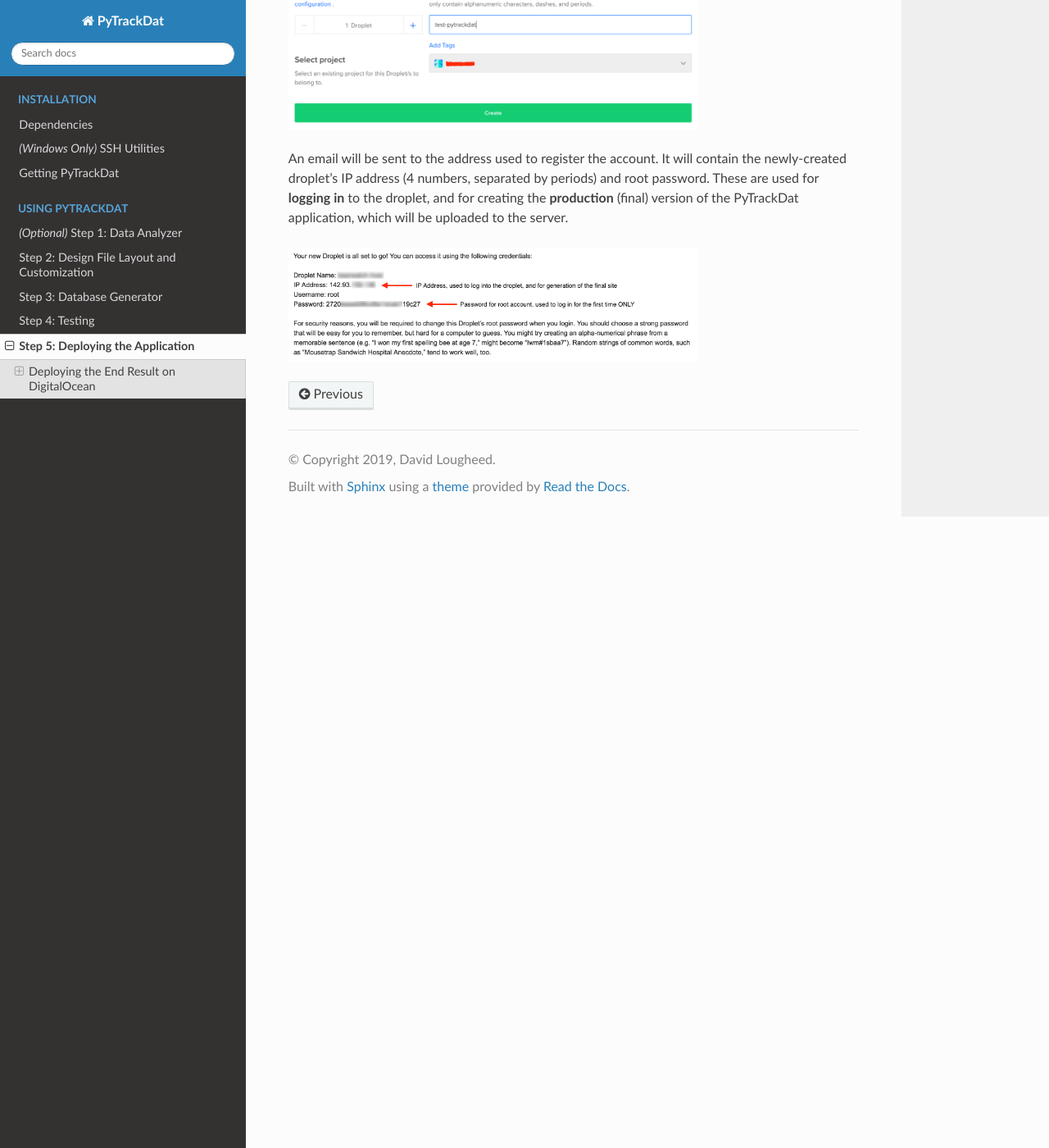
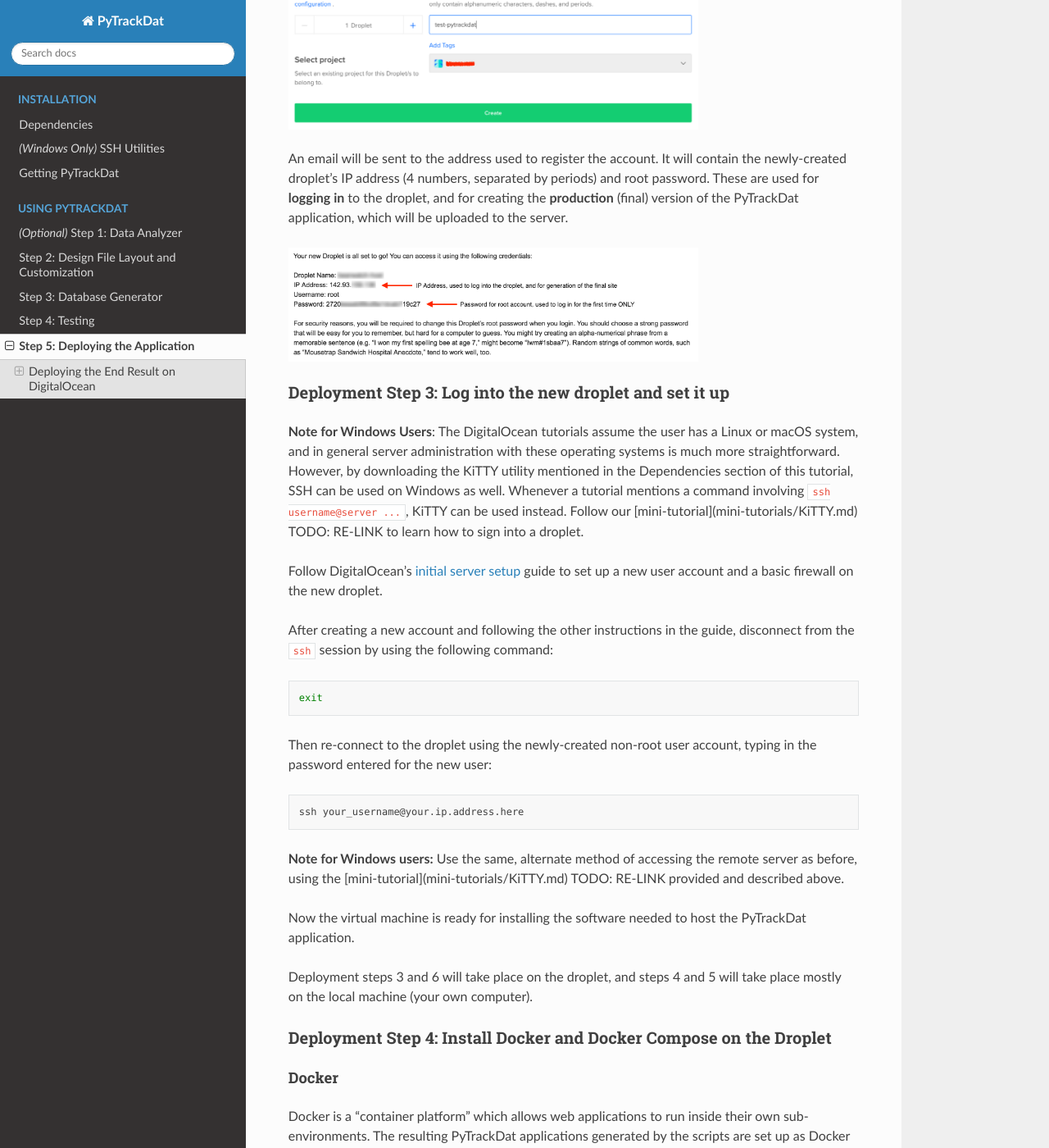
Before and after one commit to pytrackdat/pytrackdat, a Sphinx documentation site: the page built from docs/usage/step_5_deploying.rst, in a window 1280 px wide and 1400 px high, scrolled down 2542 px. Shown: the whole window at 82% size. Built offline with Sphinx 7.4.7 and the Read the Docs theme 2.0.0, drawn with Linux system fonts in a browser that asks for light colours; some of the changed text lies outside the part shown.

Commit message:
Add some more deployment steps ported from markdown

```diff
--- a/docs/usage/step_5_deploying.rst
+++ b/docs/usage/step_5_deploying.rst
@@ -34,6 +34,7 @@ If you already have a server on which the application can be deployed, see the
 section below. The DigitalOcean service provider is not specifically required
 to run the application.
 
+
 Deployment Step 1: Create a DigitalOcean account
 ^^^^^^^^^^^^^^^^^^^^^^^^^^^^^^^^^^^^^^^^^^^^^^^^
 
@@ -45,6 +46,7 @@ USD per month (as of the time of writing, the cheapest Droplet/VPS that one can
 create) for hosting the application.
 
 .. _`signup page`: https://cloud.digitalocean.com/registrations/new
+
 
 Deployment Step 2: Create a new droplet (virtual machine)
 ^^^^^^^^^^^^^^^^^^^^^^^^^^^^^^^^^^^^^^^^^^^^^^^^^^^^^^^^^
@@ -101,3 +103,85 @@ application, which will be uploaded to the server.
 .. figure:: ../_static/email.png
    :width: 500
    :alt: New Droplet Email"
+
+
+Deployment Step 3: Log into the new droplet and set it up
+^^^^^^^^^^^^^^^^^^^^^^^^^^^^^^^^^^^^^^^^^^^^^^^^^^^^^^^^^
+
+**Note for Windows Users**: The DigitalOcean tutorials assume the user has a
+Linux or macOS system, and in general server administration with these
+operating systems is much more straightforward. However, by downloading the
+KiTTY utility mentioned in the Dependencies section of this tutorial, SSH can
+be used on Windows as well. Whenever a tutorial mentions a command involving
+``ssh username@server ...``, KiTTY can be used instead. Follow our
+[mini-tutorial](mini-tutorials/KiTTY.md) TODO: RE-LINK to learn how to sign into a droplet.
+
+Follow DigitalOcean's `initial server setup`_ guide to set up a new user
+account and a basic firewall on the new droplet.
+
+After creating a new account and following the other instructions in the guide,
+disconnect from the ``ssh`` session by using the following command:
+
+.. code-block:: bash
+
+   exit
+
+
+Then re-connect to the droplet using the newly-created non-root user account,
+typing in the password entered for the new user:
+
+.. code-block:: bash
+
+   ssh your_username@your.ip.address.here
+
+
+**Note for Windows users:** Use the same, alternate method of accessing the
+remote server as before, using the [mini-tutorial](mini-tutorials/KiTTY.md) TODO: RE-LINK
+provided and described above.
+
+Now the virtual machine is ready for installing the software needed to host the
+PyTrackDat application.
+
+Deployment steps 3 and 6 will take place on the droplet, and steps 4 and 5 will
+take place mostly on the local machine (your own computer).
+
+.. _`initial server setup`: https://www.digitalocean.com/community/tutorials/initial-server-setup-with-ubuntu-18-04
+
+
+Deployment Step 4: Install Docker and Docker Compose on the Droplet
+^^^^^^^^^^^^^^^^^^^^^^^^^^^^^^^^^^^^^^^^^^^^^^^^^^^^^^^^^^^^^^^^^^^
+
+Docker
+""""""
+
+Docker is a "container platform" which allows web applications to run inside
+their own sub-environments. The resulting PyTrackDat applications generated
+by the scripts are set up as Docker containers to make deploying them easier.
+
+Docker must be installed on any server being used to host a PyTrackDat
+application.
+
+Follow DigitalOcean's `instruction guide`_, following only **steps 1 and 2**,
+to install Docker on the newly-created droplet.
+
+*Further steps cover knowledge not needed for this tutorial, although it may
+be helpful for further understanding the Docker platform.*
+
+.. _`instruction guide`: https://www.digitalocean.com/community/tutorials/how-to-install-and-use-docker-on-ubuntu-18-04
+
+Docker Compose
+""""""""""""""
+
+Docker Compose is a system for orchestrating multiple Docker containers at once
+in a way which makes it easy to put containers online or take them offline.
+
+Install Docker Compose on the droplet by following DigitalOcean's
+`Docker Compose instruction guide`_, following only **step 1**.
+
+.. _`Docker Compose instruction guide`: https://www.digitalocean.com/community/tutorials/how-to-install-docker-compose-on-ubuntu-18-04
+
+
+Deployment Step 5: Build the application's production version (on your own computer)
+^^^^^^^^^^^^^^^^^^^^^^^^^^^^^^^^^^^^^^^^^^^^^^^^^^^^^^^^^^^^^^^^^^^^^^^^^^^^^^^^^^^^
+
+TODO
```
Also changed, not shown: 1 other file.
